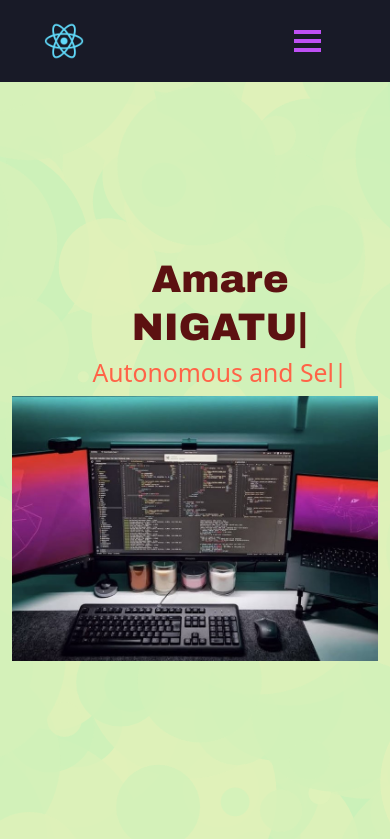
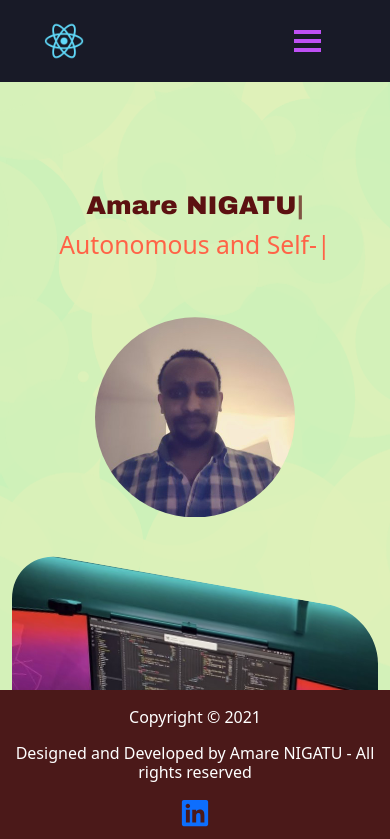
Before and after one commit to amare16/amare-new-portfolio, a React (Create React App) app: page / in a window 390 px wide. Shown: the top 839 px of the page. Built offline with nearby package versions, Linux system fonts and the light colour scheme.

Commit message:
Responsive footer is added

```diff
--- a/src/App.js
+++ b/src/App.js
@@ -1,10 +1,11 @@
 import React from 'react';
 import { BrowserRouter as Router, Route, Routes } from "react-router-dom";
-import NavBar from './components/navbar/NavBar';
+import NavBar from './partials/navbar/NavBar';
 import './App.css';
 import Home from './components/home/Home';
 import About from './components/about/About';
 import Projects from './components/projects/Projects';
+import Footer from './partials/footer/Footer';
 
 
 function App() {
@@ -17,6 +18,7 @@ function App() {
             <Route path="/about" element={<About />} />
             <Route path="/projects" element={<Projects />} />
           </Routes>
+        <Footer />
       </div>
     </Router>
 
--- a/src/components/home/Home.js
+++ b/src/components/home/Home.js
@@ -2,7 +2,8 @@ import React from "react";
 import { Col, Container, Row } from "react-bootstrap";
 import Typed from "react-typed";
 import "./home.css";
-import coding from '../../assets/coding_atmosphere.jpg';
+import coding from "../../assets/coding_atmosphere.jpg";
+import avatar from "../../assets/amare-image.jpg";
 
 const Home = () => {
   return (
@@ -11,6 +12,8 @@ const Home = () => {
         <Container className="home-content">
           <Row>
             <Col md={7} className="home-header-column-7">
+              <Row>
+                <Col md={12}>
                   <h1 className="heading">
                     <Typed
                       strings={["Amare NIGATU"]}
@@ -31,11 +34,21 @@ const Home = () => {
                         loop
                       />
                     </h2>
-
                   </div>
                 </Col>
-            <Col md={5}>
-                <img src={coding} alt={coding} className="img-fluid" />
+              </Row>
+              <Row className="avatar-row">
+                <Col md={12}>
+                  <img
+                    src={avatar}
+                    alt={avatar}
+                    className="img-fluid img-avatar"
+                  />
+                </Col>
+              </Row>
+            </Col>
+            <Col md={5} className="coding">
+              <img src={coding} alt={coding} className="img-fluid img-coding" />
             </Col>
           </Row>
         </Container>
--- a/src/components/home/home.css
+++ b/src/components/home/home.css
@@ -6,10 +6,10 @@
     background-repeat: no-repeat;
     padding-bottom: 30px !important;
     padding-top: 30px !important;
-    height: 100vh;
+    margin-bottom: 50px;
 }
 .home-content {
-    padding: 9rem 0 2rem !important;
+    padding: 5rem 0 2rem !important;
 }
 .home-header-column-7 {
     margin-top: 80px !important;
@@ -24,3 +24,35 @@
     color: tomato;
     padding-left: 50px !important
 }
+
+.coding {
+    justify-content: center !important;
+    padding-top: 9em !important;
+}
+.img-coding {
+    transform: skewY(10deg);
+    border-radius: 50px !important;
+    margin-bottom: 50px;
+}
+.avatar-row {
+    padding-top: 50px;
+}
+.img-avatar {
+    clip-path: circle();
+    width: 200px !important;
+}
+
+@media (max-width: 767px) {
+    .heading {
+        font-size: 1.6em;
+        padding-left: 0px !important;
+    }
+    .header-quality {
+        color: tomato;
+        padding-left: 0px !important
+    }
+    .coding {
+        padding-top: 4em !important;
+        padding-bottom: 2em !important;
+    }
+}
--- /dev/null
+++ b/src/partials/footer/Footer.js
@@ -0,0 +1,32 @@
+import React from "react";
+import { Col, Container, Row } from "react-bootstrap";
+import { FaLinkedin } from "react-icons/fa";
+import './footer.css';
+
+const Footer = () => {
+  const year = new Date().getFullYear();
+  console.log("year:", year);
+  return (
+    <Container fluid className="footer-container fixed-bottom">
+      <Row>
+        <Col md={3} className="footer-copyright">
+          <h4>Copyright &copy; {year}</h4>
+        </Col>
+        <Col md={6} className="footer-copyright-designed">
+          <h4>Designed and Developed by Amare NIGATU - All rights reserved</h4>
+        </Col>
+        <Col md={3} className="social-networks">
+          <ul className="footer-social-icons">
+            <li className="social-icons">
+              <a href="https://www.linkedin.com/in/amare-nigatu-006972125/" target="_blank">
+                <FaLinkedin size="30" />
+              </a>
+            </li>
+          </ul>
+        </Col>
+      </Row>
+    </Container>
+  );
+};
+
+export default Footer;
--- /dev/null
+++ b/src/partials/footer/footer.css
@@ -0,0 +1,38 @@
+.footer-container {
+    background-color: rgb(75, 25, 25) !important;
+    bottom: 0;
+    padding-top: 10px;
+    padding-bottom: 8px;
+}
+.footer-copyright, .footer-copyright-designed, .social-networks {
+    display: flex;
+    align-items: center;
+    justify-content: center;
+    text-align: center;
+}
+
+.footer-container h4 {
+    font-size: 1em;
+    color: white !important;
+    margin-top: 0.5em !important;
+    margin-bottom: 0.5em !important;
+}
+.footer-social-icons {
+    margin-top: 0.5em !important;
+    margin-bottom: 0.5em !important;
+    padding: 0 !important;
+}
+
+.social-icons {
+    list-style: none;
+}
+
+@media (max-width: 767px) {
+    .footer-copywright {
+      text-align: center !important;
+    }
+
+    .footer-copyright-designed {
+      text-align: center !important;
+    }
+  }
```
Also changed, not shown: src/assets/amare-image.jpg (added), src/partials/navbar/NavBar.js (renamed from src/components/navbar/NavBar.js), src/partials/navbar/navBar.css (renamed from src/components/navbar/navBar.css), 1 other file (tests, documents, lock files or other folders). Lines whose indentation alone changed are shown as unchanged.
